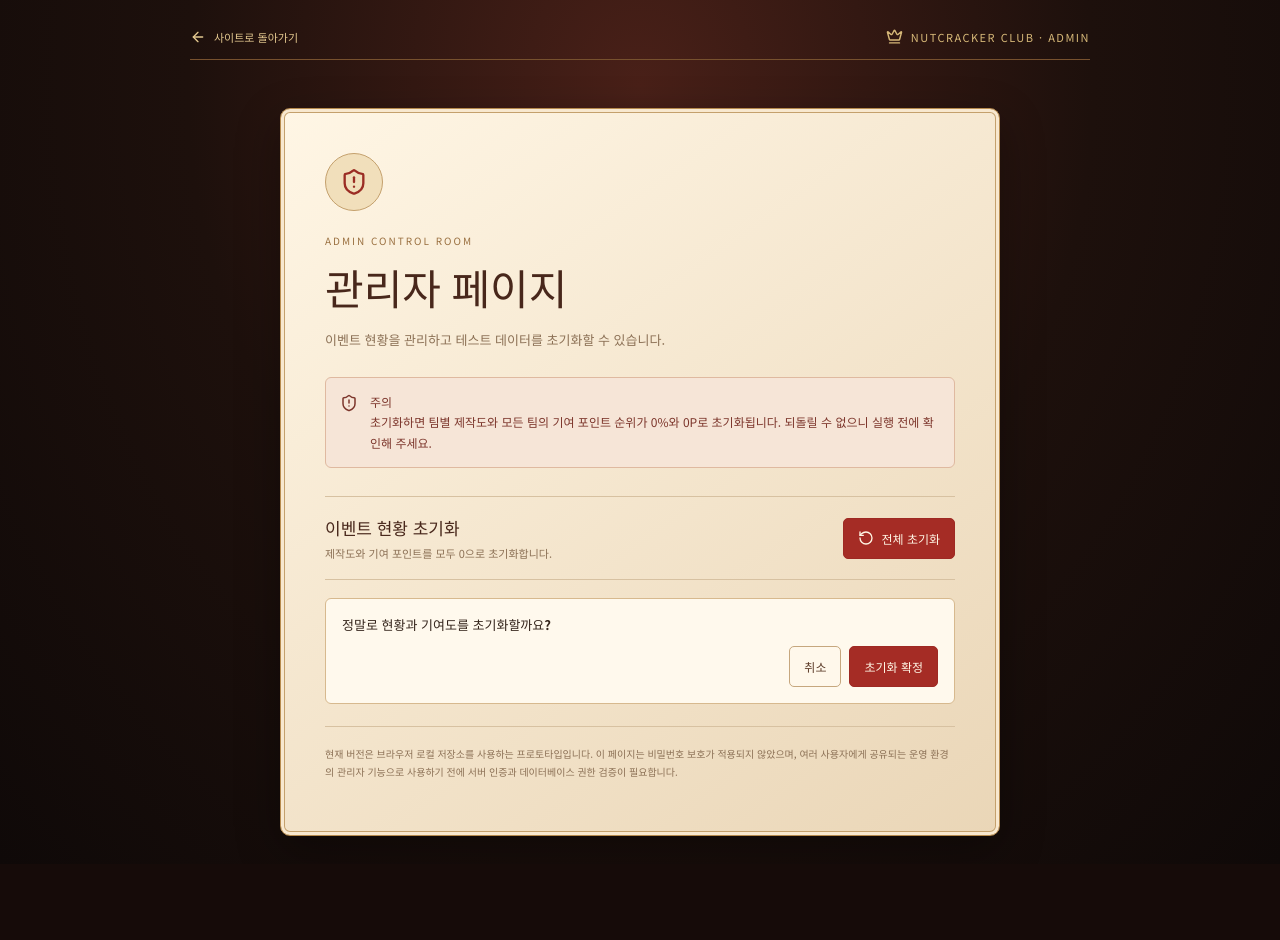
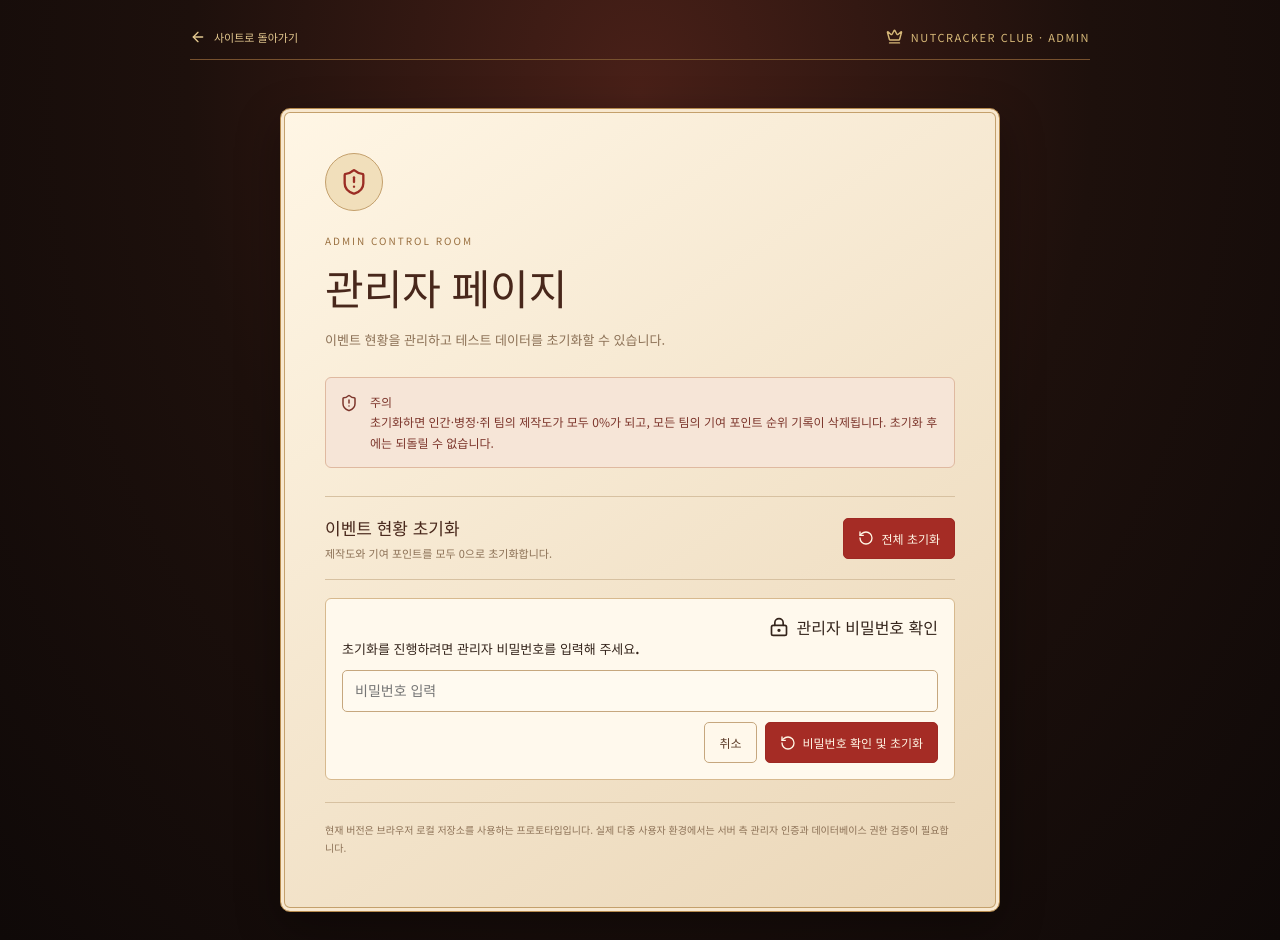
Before and after one commit to DoA-xoxo/gift, a Next.js app in the folder christmas-gift-next/: page /admin in a window 1280 px wide. Both pictures are taken after a click on the button "전체 초기화". Before the commit the page ends 864 px from the top, so only its background shows below. Built offline with nearby package versions, Linux system fonts and the light colour scheme; a web font is replaced by a local one.

Commit message:
Update page.jsx

```diff
--- a/christmas-gift-next/app/admin/page.jsx
+++ b/christmas-gift-next/app/admin/page.jsx
@@ -1,15 +1,226 @@
+
 'use client';
+
 import { useState } from 'react';
-import { ArrowLeft, ShieldAlert, RotateCcw, Crown } from 'lucide-react';
+import {
+  ArrowLeft,
+  ShieldAlert,
+  RotateCcw,
+  Crown,
+  LockKeyhole
+} from 'lucide-react';
 
-const KEY='christmas-gift-event-v1';
-const defaults={
-  nickname:'크리스마스요정',team:'human',points:'100',target:'soldier',sabotagePoints:'10',rankTeam:'human',
-  progress:{human:0,soldier:0,mouse:0},
-  ranks:{human:[],soldier:[],mouse:[]},oldName:'크리스마스요정',newName:'',notice:'현황과 기여도가 초기화되었습니다.'
+const KEY = 'christmas-gift-event-v1';
+
+// 원하는 관리자 비밀번호로 변경해 줘.
+const ADMIN_PASSWORD = '1234';
+
+const defaults = {
+  nickname: '크리스마스요정',
+  team: 'human',
+  points: '100',
+  target: 'soldier',
+  sabotagePoints: '10',
+  rankTeam: 'human',
+  progress: {
+    human: 0,
+    soldier: 0,
+    mouse: 0
+  },
+  ranks: {
+    human: [],
+    soldier: [],
+    mouse: []
+  },
+  oldName: '크리스마스요정',
+  newName: '',
+  notice: '현황과 기여도가 초기화되었습니다.'
 };
-export default function AdminPage(){
- const [confirming,setConfirming]=useState(false);const [done,setDone]=useState(false);
- function resetAll(){localStorage.setItem(KEY,JSON.stringify(defaults));setConfirming(false);setDone(true);}
- return <main className="admin-page"><div className="admin-top"><a href="/" className="back-link"><ArrowLeft size={16}/> 사이트로 돌아가기</a><span><Crown size={17}/> NUTCRACKER CLUB · ADMIN</span></div><section className="admin-card"><div className="admin-emblem"><ShieldAlert size={28}/></div><p className="admin-eyebrow">ADMIN CONTROL ROOM</p><h1>관리자 페이지</h1><p className="admin-lead">이벤트 현황을 관리하고 테스트 데이터를 초기화할 수 있습니다.</p><div className="admin-warning"><ShieldAlert size={18}/><p><b>주의</b><br/>초기화하면 팀별 제작도와 모든 팀의 기여 포인트 순위가 0%와 0P로 초기화됩니다. 되돌릴 수 없으니 실행 전에 확인해 주세요.</p></div><div className="admin-action"><div><h2>이벤트 현황 초기화</h2><p>제작도와 기여 포인트를 모두 0으로 초기화합니다.</p></div><button onClick={()=>setConfirming(true)} className="reset-button"><RotateCcw size={16}/> 전체 초기화</button></div>{confirming&&<div className="confirm-box"><p>정말로 현황과 기여도를 초기화할까요?</p><div><button className="cancel-button" onClick={()=>setConfirming(false)}>취소</button><button className="reset-button" onClick={resetAll}>초기화 확정</button></div></div>}{done&&<p className="success-note">초기화 데이터가 저장되었습니다. 메인 페이지로 돌아가 새로고침하면 반영됩니다.</p>}<p className="admin-footnote">현재 버전은 브라우저 로컬 저장소를 사용하는 프로토타입입니다. 이 페이지는 비밀번호 보호가 적용되지 않았으며, 여러 사용자에게 공유되는 운영 환경의 관리자 기능으로 사용하기 전에 서버 인증과 데이터베이스 권한 검증이 필요합니다.</p></section></main>
+
+export default function AdminPage() {
+  const [confirming, setConfirming] = useState(false);
+  const [done, setDone] = useState(false);
+  const [password, setPassword] = useState('');
+  const [error, setError] = useState('');
+
+  function openReset() {
+    setConfirming(true);
+    setPassword('');
+    setError('');
+    setDone(false);
+  }
+
+  function cancelReset() {
+    setConfirming(false);
+    setPassword('');
+    setError('');
+  }
+
+  function resetAll() {
+    if (password !== ADMIN_PASSWORD) {
+      setError('비밀번호가 올바르지 않습니다.');
+      return;
+    }
+
+    try {
+      localStorage.setItem(KEY, JSON.stringify(defaults));
+
+      setConfirming(false);
+      setPassword('');
+      setError('');
+      setDone(true);
+    } catch (e) {
+      setError('초기화에 실패했습니다. 다시 시도해 주세요.');
+    }
+  }
+
+  return (
+    <main className="admin-page">
+      <div className="admin-top">
+        <a href="/" className="back-link">
+          <ArrowLeft size={16} />
+          사이트로 돌아가기
+        </a>
+
+        <span>
+          <Crown size={17} />
+          NUTCRACKER CLUB · ADMIN
+        </span>
+      </div>
+
+      <section className="admin-card">
+        <div className="admin-emblem">
+          <ShieldAlert size={28} />
+        </div>
+
+        <p className="admin-eyebrow">
+          ADMIN CONTROL ROOM
+        </p>
+
+        <h1>관리자 페이지</h1>
+
+        <p className="admin-lead">
+          이벤트 현황을 관리하고 테스트 데이터를 초기화할 수 있습니다.
+        </p>
+
+        <div className="admin-warning">
+          <ShieldAlert size={18} />
+
+          <p>
+            <b>주의</b>
+            <br />
+            초기화하면 인간·병정·쥐 팀의 제작도가 모두 0%가 되고,
+            모든 팀의 기여 포인트 순위 기록이 삭제됩니다.
+            초기화 후에는 되돌릴 수 없습니다.
+          </p>
+        </div>
+
+        <div className="admin-action">
+          <div>
+            <h2>이벤트 현황 초기화</h2>
+            <p>
+              제작도와 기여 포인트를 모두 0으로 초기화합니다.
+            </p>
+          </div>
+
+          <button
+            onClick={openReset}
+            className="reset-button"
+          >
+            <RotateCcw size={16} />
+            전체 초기화
+          </button>
+        </div>
+
+        {confirming && (
+          <div className="confirm-box">
+            <div style={{ display: 'flex', alignItems: 'center', gap: 8 }}>
+              <LockKeyhole size={20} />
+              <strong>관리자 비밀번호 확인</strong>
+            </div>
+
+            <p>
+              초기화를 진행하려면 관리자 비밀번호를 입력해 주세요.
+            </p>
+
+            <input
+              type="password"
+              value={password}
+              onChange={(e) => {
+                setPassword(e.target.value);
+                setError('');
+              }}
+              onKeyDown={(e) => {
+                if (e.key === 'Enter') resetAll();
+              }}
+              placeholder="비밀번호 입력"
+              autoComplete="current-password"
+              style={{
+                width: '100%',
+                boxSizing: 'border-box',
+                padding: '12px',
+                marginBottom: '10px',
+                border: '1px solid #c6a77e',
+                borderRadius: '5px',
+                background: '#fffaf0',
+                color: '#34241b',
+                fontSize: '14px'
+              }}
+            />
+
+            {error && (
+              <p
+                role="alert"
+                style={{
+                  color: '#a52c25',
+                  fontSize: '12px',
+                  margin: '0 0 12px'
+                }}
+              >
+                {error}
+              </p>
+            )}
+
+            <div
+              style={{
+                display: 'flex',
+                justifyContent: 'flex-end',
+                gap: '8px',
+                flexWrap: 'wrap'
+              }}
+            >
+              <button
+                className="cancel-button"
+                onClick={cancelReset}
+              >
+                취소
+              </button>
+
+              <button
+                className="reset-button"
+                onClick={resetAll}
+              >
+                <RotateCcw size={16} />
+                비밀번호 확인 및 초기화
+              </button>
+            </div>
+          </div>
+        )}
+
+        {done && (
+          <p className="success-note" role="status">
+            초기화가 완료되었습니다.
+            제작도는 0%, 기여 포인트 순위 기록은 모두 초기화되었습니다.
+            메인 페이지로 돌아가 새로고침해 주세요.
+          </p>
+        )}
+
+        <p className="admin-footnote">
+          현재 버전은 브라우저 로컬 저장소를 사용하는 프로토타입입니다.
+          실제 다중 사용자 환경에서는 서버 측 관리자 인증과
+          데이터베이스 권한 검증이 필요합니다.
+        </p>
+      </section>
+    </main>
+  );
 }
```
